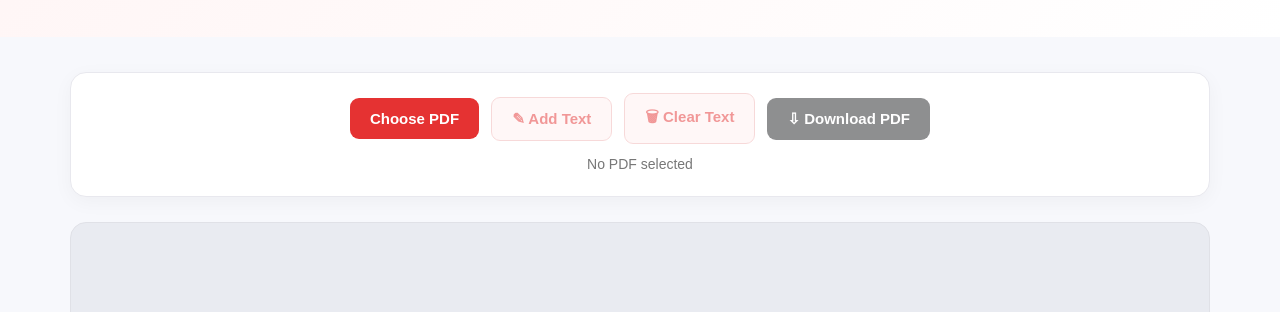
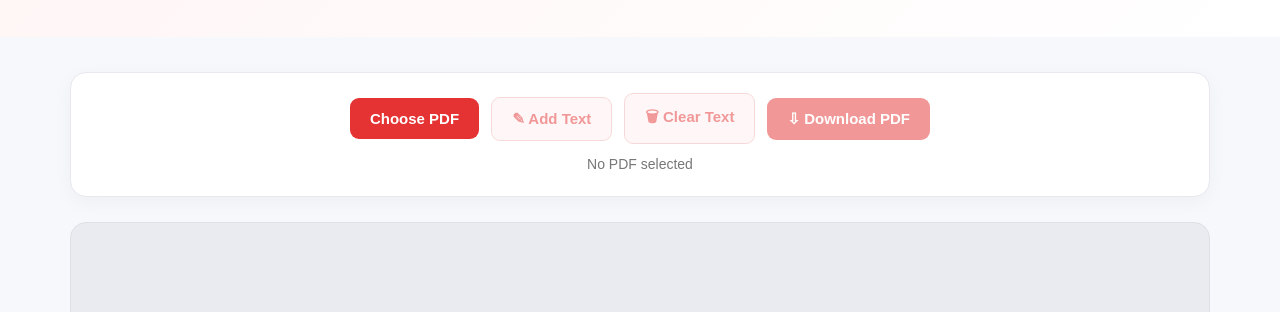
Before and after one commit to amary1699-boop/pdf-editor-tools, a plain HTML site: page pdf-editor.html in a window 1280 px wide. Shown: the part 207-519 px from the top of the page. Drawn offline with nearby package versions, Linux system fonts and the light colour scheme; a script that the page names is missing.

Commit message:
Update pdf-editor.html

```diff
--- a/pdf-editor.html
+++ b/pdf-editor.html
@@ -486,9 +486,10 @@ a{
 
    <button
   type="button"
-      class="pe-btn dark"
+  class="pe-btn red"
   id="downloadBtn"
   disabled
+  style="background:#e53232;color:white;border:none;"
 >
   ⇩ Download PDF
 </button>
```
Lines whose indentation alone changed are shown as unchanged.
